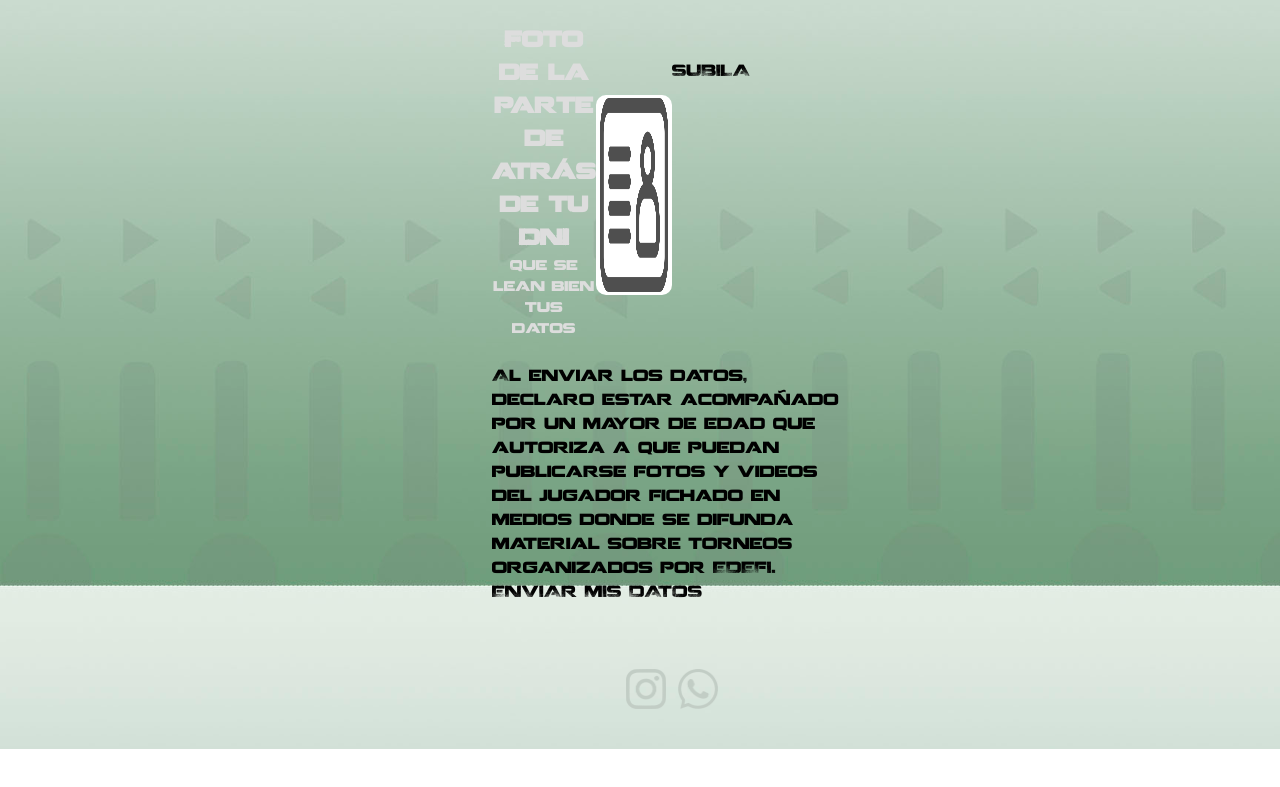
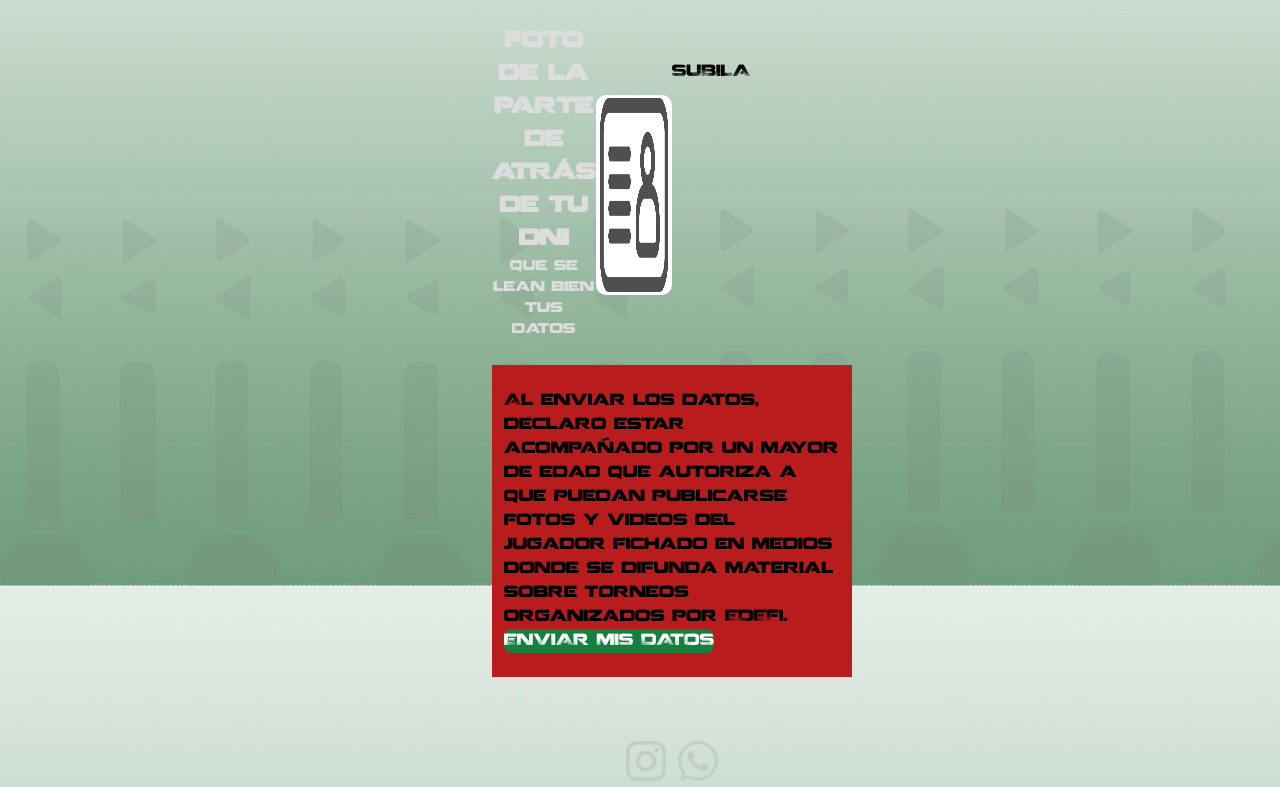
Before and after one commit to mmanna3/web-publica, a React (Vite) app: page /fichaje in a window 1280 px wide. Shown: the part 1014-1801 px from the top of the page. Before the commit the page ends 1763 px from the top, so only its background shows below. Built offline with nearby package versions, Linux system fonts and the light colour scheme.

Commit message:
Ya ni sé que hice pero está bastante bien

```diff
--- a/src/components/pages/SeccionPrincipalFichaje/PasoBotonEnviar/PasoBotonEnviar.tsx
+++ b/src/components/pages/SeccionPrincipalFichaje/PasoBotonEnviar/PasoBotonEnviar.tsx
@@ -4,7 +4,7 @@ import estilos from './PasoBotonEnviar.css';
 
 const PasoBotonEnviar = ({ estiloDelPaso }) => {
   return (
-    <div className={`${estiloDelPaso}`}>
+    <div className={'bg-red-700 py-6 px-3'}>
       <div className={'flex'}>
         <div className=''>
           <div className={estilos.contenedorDeContenidoCentrado}>
@@ -17,7 +17,7 @@ const PasoBotonEnviar = ({ estiloDelPaso }) => {
 
           <div className={estilos.contenedorDeContenidoCentrado}>
             <button
-              className={`//bootstrap-btn //bootstrap-btn-success} ${estilos.boton}`}
+              className={`py-auto py-auto rounded-lg bg-green-700 text-white ${estilos.boton}`}
               type='submit'
             >
               ENVIAR MIS DATOS
```
